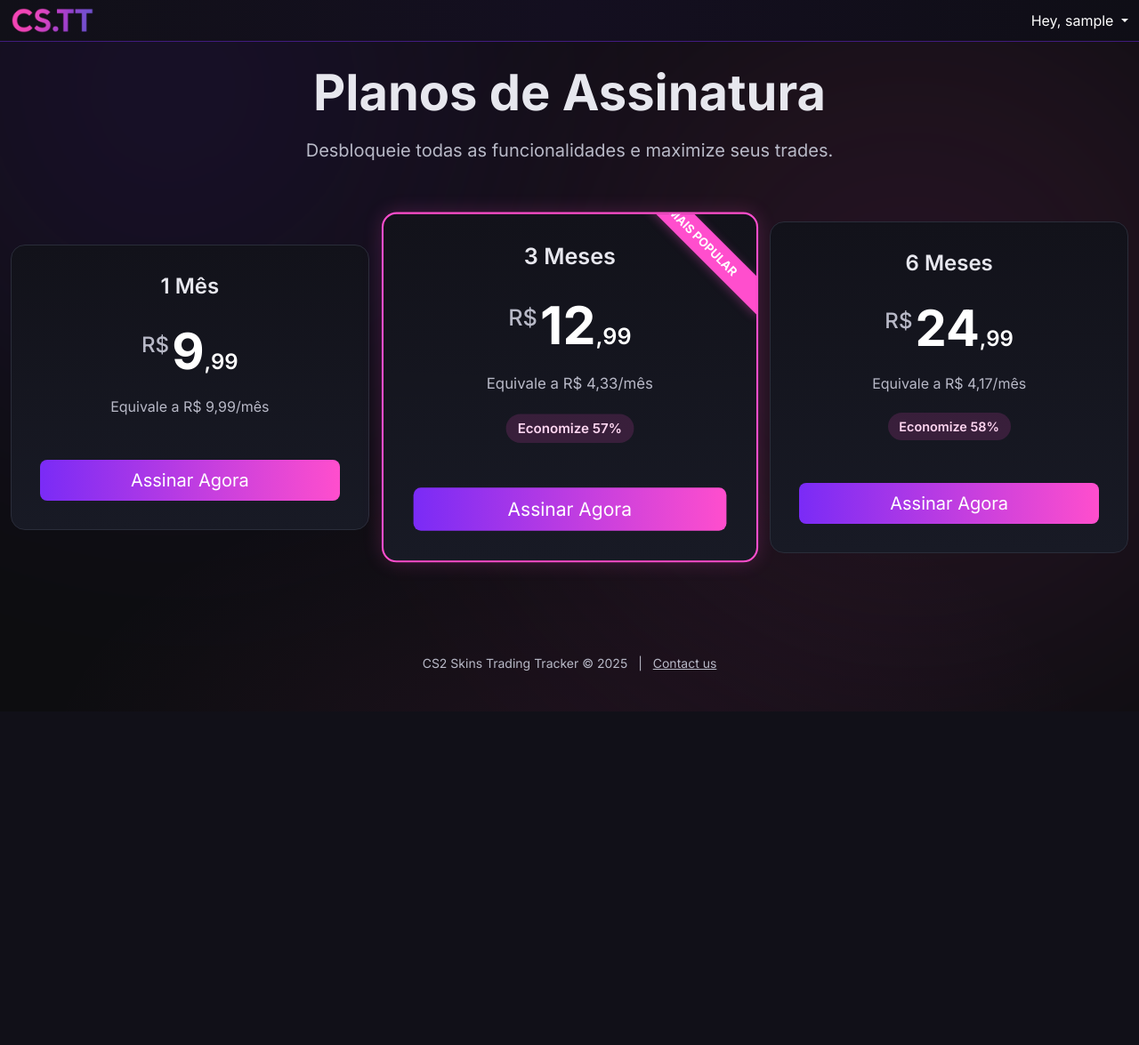
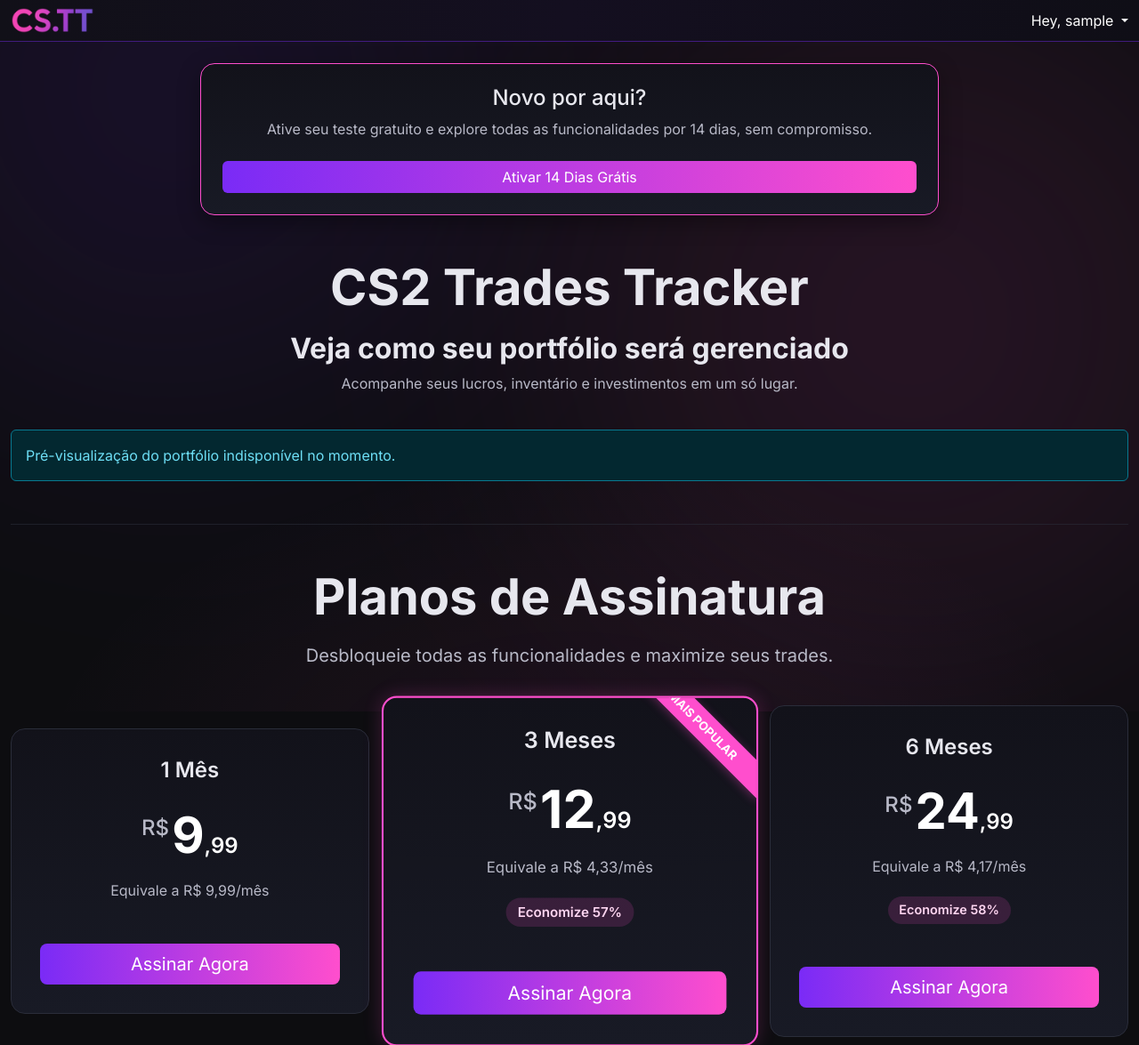
Before and after one commit to FCancella/Skins-Trading-Tracker, a Django app: page /plans/ in a window 1280 px wide. Shown: the top 1175 px of the page at 89% size. Before the commit the page ends 755 px from the top, so only its background shows below. Run offline with Django 4.2, Linux system fonts and the light colour scheme; the visitor is signed in with stand-in values (Sample User, id 1); data comes from the database, SQL or seed files in the repository; data that the repository does not hold is empty.

Commit message:
Free trial + show tools

```diff
--- a/cs_trade_portfolio/urls.py
+++ b/cs_trade_portfolio/urls.py
@@ -35,6 +35,7 @@ urlpatterns = [
     # Payment URLs
     path("subscription/", subscription_views.subscription_details, name="subscription_details"),
     path("plans/", subscription_views.plans, name="plans"),
+    path("activate-trial/", subscription_views.activate_trial, name="activate_trial"),
     path("create-payment/", subscription_views.create_payment, name="create_payment"),
     path("retry-payment/", subscription_views.retry_payment, name="retry_payment"),
     path("payment-success/", subscription_views.payment_success, name="payment_success"),
--- a/subscriptions/views.py
+++ b/subscriptions/views.py
@@ -1,5 +1,3 @@
-# fcancella/skins-trading-tracker/Skins-Trading-Tracker-697708bd243f0513af09b95ce1260f4b38149968/subscriptions/views.py
-
 from django.shortcuts import render, redirect
 from django.http import HttpRequest, HttpResponse
 from django.contrib.auth.decorators import login_required
@@ -8,10 +6,13 @@ from django.conf import settings
 from django.utils import timezone
 from datetime import timedelta
 from django.views.decorators.csrf import csrf_exempt
+from django.contrib.auth.models import User
+from django.contrib import messages
 
 import mercadopago
 
 from .models import Subscription
+from trades.views import _calculate_portfolio_metrics
 
 PLANS = {
     "1": {"name": "1 Mês", "price": 9.99, "days": 30, "is_popular": False},
@@ -31,11 +32,9 @@ def subscription_details(request: HttpRequest) -> HttpResponse:
     return render(request, "subscriptions/subscription_details.html", {"subscription": subscription})
 
 
-@login_required
 def plans(request: HttpRequest) -> HttpResponse:
-    # Calcula os descontos para exibir no template
+    # Lógica para processar planos e descontos (sem alteração)
     base_monthly_price = PLANS["1"]["price"]
-
     processed_plans = {}
     for plan_id, plan_details in PLANS.items():
         months = plan_details["days"] / 30
@@ -43,15 +42,52 @@ def plans(request: HttpRequest) -> HttpResponse:
         discount = 0
         if months > 1:
             discount = round((1 - (monthly_price / base_monthly_price)) * 100)
-
         processed_plans[plan_id] = {
             **plan_details,
             "monthly_price": f"{monthly_price:.2f}".replace('.',','),
             "discount": discount,
         }
 
-    context = {"plans": processed_plans}
+    # Lógica da pré-visualização do portfólio (sem alteração)
+    demo_user = User.objects.filter(profile__is_public=True).first()
+    portfolio_data = {}
+    if demo_user:
+        portfolio_data = _calculate_portfolio_metrics(demo_user)
+
+    # Nova lógica para verificar elegibilidade do teste gratuito
+    is_eligible_for_trial = True
+    if request.user.is_authenticated:
+        # Usuário é elegível se nunca teve uma assinatura (nenhum ID de pagamento registrado)
+        is_eligible_for_trial = not Subscription.objects.filter(user=request.user, mp_payment_id__isnull=False).exists()
+
+
+    context = {
+        "plans": processed_plans,
+        "portfolio_data": portfolio_data,
+        "selected_user": demo_user,
+        "is_eligible_for_trial": is_eligible_for_trial,
+    }
     return render(request, "subscriptions/plans.html", context)
+
+@login_required
+def activate_trial(request: HttpRequest) -> HttpResponse:
+    """Ativa o teste gratuito de 14 dias para usuários elegíveis."""
+    subscription, created = Subscription.objects.get_or_create(user=request.user)
+
+    # Verifica se o usuário já teve alguma assinatura antes
+    if Subscription.objects.filter(user=request.user, mp_payment_id__isnull=False).exists():
+        messages.error(request, 'O período de teste gratuito já foi utilizado.')
+        return redirect('plans')
+
+    subscription.status = 'approved'
+    subscription.end_date = timezone.now() + timedelta(days=14)
+    # Identificador único para o teste gratuito
+    subscription.mp_payment_id = f"TRIAL_{request.user.id}_{timezone.now().timestamp()}"
+    subscription.save()
+
+    messages.success(request, 'Teste gratuito de 14 dias ativado com sucesso!')
+    return redirect('payment_success')
+
 
 @login_required
 def create_payment(request: HttpRequest) -> HttpResponse:
@@ -62,13 +98,11 @@ def create_payment(request: HttpRequest) -> HttpResponse:
         if not plan:
             return redirect("plans")
 
-        sdk = mercadopago.SDK(settings.MERCADOPAGO_ACCESS_TOKEN)
-
         subscription, created = Subscription.objects.get_or_create(user=request.user)
 
-        # Salva o ID do plano na sessão para a nova tentativa
+        # Lógica Padrão do Mercado Pago
+        sdk = mercadopago.SDK(settings.MERCADOPAGO_ACCESS_TOKEN)
         request.session['pending_plan_id'] = plan_id
-
         subscription.status = '-'
         subscription.save()
 
--- a/templates/subscriptions/plans.html
+++ b/templates/subscriptions/plans.html
@@ -1,13 +1,53 @@
 {% extends "base.html" %}
 
 {% block content %}
-<div class="row justify-content-center text-center mb-5">
+
+{% if messages %}
+<div class="row justify-content-center mb-4">
+  <div class="col-12 col-md-8">
+    {% for message in messages %}
+    <div class="alert {% if message.tags == 'success' %}alert-success-soft{% else %}alert-danger-soft{% endif %} alert-thin text-center" role="alert">
+      {{ message }}
+    </div>
+    {% endfor %}
+  </div>
+</div>
+{% endif %}
+
+{% if is_eligible_for_trial %}
+<div class="row justify-content-center mb-5">
+  <div class="col-12 col-md-8">
+    <div class="card card-body text-center p-4 border-pink" style="--bs-border-opacity: .4;">
+      <h4 class="card-title">Novo por aqui?</h4>
+      <p class="text-muted-2">Ative seu teste gratuito e explore todas as funcionalidades por 14 dias, sem compromisso.</p>
+      <a href="{% url 'activate_trial' %}" class="btn btn-primary mt-2">Ativar 14 Dias Grátis</a>
+    </div>
+  </div>
+</div>
+{% endif %}
+
+<div class="row justify-content-center text-center mb-4">
+  <div class="col-12">
+    <h1 class="display-4 fw-bold mb-3">CS2 Trades Tracker</h1>
+    <h2 class="fw-bold">Veja como seu portfólio será gerenciado</h2>
+    <p class="text-muted-2">Acompanhe seus lucros, inventário e investimentos em um só lugar.</p>
+  </div>
+</div>
+
+{% if portfolio_data %}
+  {% include 'trades/portfolio_content.html' with trade_data=portfolio_data.trade_data summary=portfolio_data.summary pnl_data=portfolio_data.pnl_data is_observer=True %}
+{% else %}
+  <div class="alert alert-info">Pré-visualização do portfólio indisponível no momento.</div>
+{% endif %}
+
+<hr class="hr-soft my-5">
+
+<div class="row justify-content-center text-center mb-4">
   <div class="col-12 col-md-8">
     <h1 class="display-4 fw-bold mb-3">Planos de Assinatura</h1>
     <p class="lead text-muted-2">Desbloqueie todas as funcionalidades e maximize seus trades.</p>
   </div>
 </div>
-
 <div class="row justify-content-center align-items-center">
   {% for id, plan in plans.items %}
   <div class="col-12 col-md-6 col-lg-4 mb-4">
@@ -41,4 +81,5 @@
   </div>
   {% endfor %}
 </div>
+
 {% endblock %}
```
Also changed, not shown: templates/trades/home.html (+5 -5 lines).
